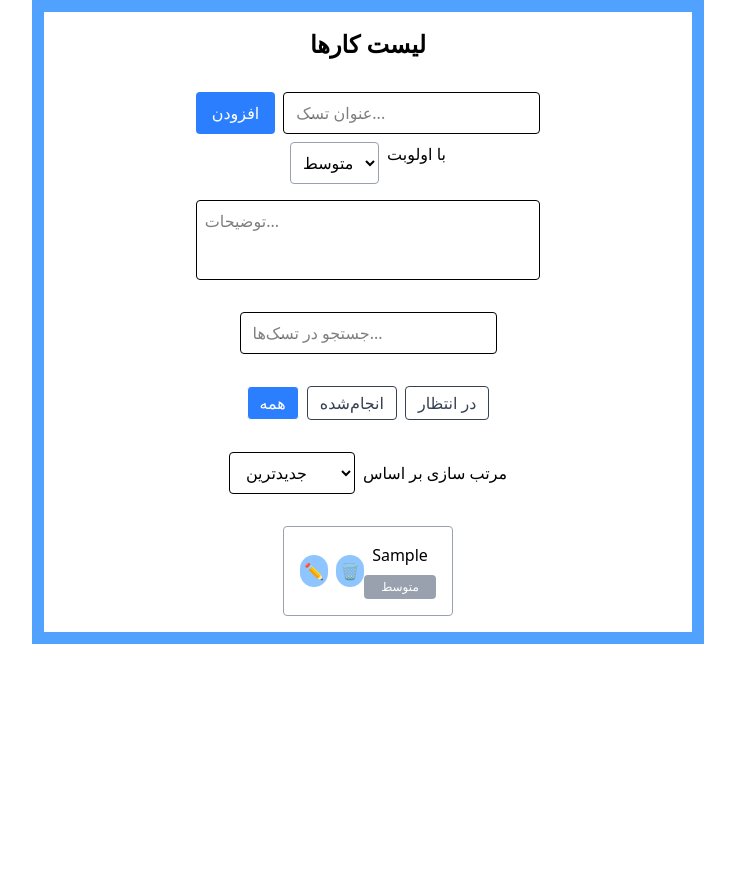
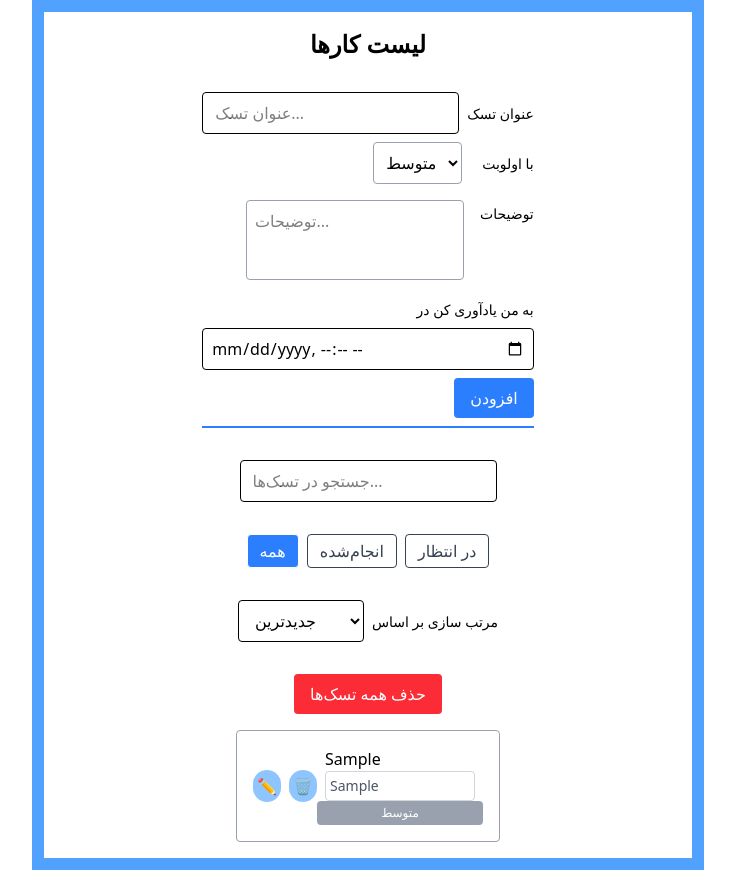
Before and after one commit to Parnia-prhn/todo-app, a React (Vite) app: page / in a window 1280 px wide. Both pictures are taken after typing "Sample", "Sample" into the empty fields and a click on the button "افزودن". Shown: the whole page, without its empty margins (272-1007 px from the left). Before the commit the page ends 800 px from the top, so only its background shows below. Built offline with nearby package versions, Linux system fonts and the light colour scheme.

Commit message:
feat: add reminder and localStorage for tasks

```diff
--- /dev/null
+++ b/src/components/ConfirmDialog.tsx
@@ -0,0 +1,43 @@
+type ConfirmDialogProps = {
+  isOpen: boolean;
+  onClose: () => void;
+  onConfirm: () => void;
+  title?: string;
+  message?: string;
+};
+
+export default function ConfirmDialog({
+  isOpen,
+  onClose,
+  onConfirm,
+  title = "تأیید عملیات",
+  message = "آیا مطمئن هستید؟",
+}: ConfirmDialogProps) {
+  if (!isOpen) return null;
+
+  return (
+    <div className="fixed inset-0 bg-black/40 z-50 flex items-center justify-center">
+      <div className="bg-white rounded-xl p-6 shadow-lg w-full max-w-sm text-center space-y-4">
+        <h2 className="text-lg font-bold">{title}</h2>
+        <p>{message}</p>
+        <div className="flex justify-center gap-4 mt-4">
+          <button
+            onClick={onClose}
+            className="px-4 py-2 rounded border text-gray-700 hover:bg-gray-100"
+          >
+            انصراف
+          </button>
+          <button
+            onClick={() => {
+              onConfirm();
+              onClose();
+            }}
+            className="px-4 py-2 rounded bg-red-500 text-white hover:bg-red-600"
+          >
+            تأیید
+          </button>
+        </div>
+      </div>
+    </div>
+  );
+}
--- a/src/components/TaskForm.tsx
+++ b/src/components/TaskForm.tsx
@@ -1,36 +1,36 @@
-"use client";
 import { useState } from "react";
 import { Priority } from "../types/Task";
 
 type Props = {
-  onAdd: (title: string, priority: Priority, description?: string) => void;
+  onAdd: (
+    title: string,
+    priority: Priority,
+    description?: string,
+    reminderAt?: string
+  ) => void;
 };
 
 export default function TaskForm({ onAdd }: Props) {
   const [title, setTitle] = useState("");
   const [priority, setPriority] = useState<Priority>("medium");
   const [description, setDescription] = useState("");
+  const [reminderAt, setReminderAt] = useState("");
   const handleSubmit = (e: React.FormEvent) => {
     e.preventDefault();
     const trimmed = title.trim();
+
     if (!trimmed) return;
-    onAdd(trimmed, priority, description);
+    onAdd(trimmed, priority, description, reminderAt);
     setTitle("");
     setPriority("medium");
     setDescription("");
+    setReminderAt("");
   };
 
   return (
     <form onSubmit={handleSubmit} className="flex gap-2 mb-4">
-      <div className="flex flex-col gap-2 items-center">
+      <div className="flex flex-col gap-2 items-end">
         <div className="flex flex-row gap-2">
-          <button
-            type="submit"
-            className="bg-blue-500 text-white px-4 py-2 rounded"
-          >
-            افزودن
-          </button>
-
           <input
             type="text"
             placeholder="عنوان تسک..."
@@ -38,6 +38,7 @@ export default function TaskForm({ onAdd }: Props) {
             onChange={(e) => setTitle(e.target.value)}
             className="flex-1 border px-3 py-2 rounded"
           />
+          <label className="block mt-3 text-sm">عنوان تسک</label>
         </div>
         <div className="flex flex-row gap-2">
           <select
@@ -49,14 +50,31 @@ export default function TaskForm({ onAdd }: Props) {
             <option value="medium">متوسط</option>
             <option value="high">زیاد</option>
           </select>
-          <label className="">با اولوبت</label>
+          <label className="block mt-3 ml-3 text-sm">با اولوبت</label>
         </div>
-        <textarea
-          placeholder="توضیحات..."
-          value={description}
-          onChange={(e) => setDescription(e.target.value)}
-          className="border p-2 rounded w-full mt-2 h-20 resize-none"
+        <div className="flex flex-row gap-2">
+          <textarea
+            placeholder="توضیحات..."
+            value={description}
+            onChange={(e) => setDescription(e.target.value)}
+            className="border border-gray-400 p-2 rounded w-full mt-2 h-20 resize-none"
+          />
+          <label className="block mt-3 ml-2 text-sm">توضیحات</label>
+        </div>
+        <label className="block mt-3 text-sm">به من یادآوری کن در</label>
+        <input
+          type="datetime-local"
+          value={reminderAt}
+          onChange={(e) => setReminderAt(e.target.value)}
+          className="border p-2 rounded w-full"
         />
+        <button
+          type="submit"
+          className="bg-blue-500 text-white px-4 py-2 rounded"
+        >
+          افزودن
+        </button>
+        <span className="h-0 w-full border border-blue-500"></span>
       </div>
     </form>
   );
--- a/src/components/TaskItem.tsx
+++ b/src/components/TaskItem.tsx
@@ -10,7 +10,8 @@ type Props = {
     id: string,
     newText: string,
     priority: Priority,
-    description?: string
+    description?: string,
+    reminderAt?: string
   ) => void;
 };
 
@@ -18,7 +19,9 @@ export default function TaskItem({ task, onToggle, onDelete, onEdit }: Props) {
   const [isEditing, setIsEditing] = useState(false);
   const [editTitle, setEditTitle] = useState(task.title);
   const [editedPriority, setEditedPriority] = useState<Priority>(task.priority);
-  const [editedDescription, setEditedDescription] = useState("");
+  const [editedDescription, setEditedDescription] = useState(task?.description);
+  const [editedReminderAt, setEditedReminderAt] = useState(task?.reminderAt);
+  console.log("rr", task?.reminderAt);
   const handleSave = () => {
     if (editTitle.trim()) {
       onEdit(task.id, editTitle.trim(), editedPriority, editedDescription);
@@ -41,6 +44,8 @@ export default function TaskItem({ task, onToggle, onDelete, onEdit }: Props) {
               onClick={() => {
                 setIsEditing(false);
                 setEditTitle(task.title);
+                setEditedDescription(task?.description);
+                setEditedReminderAt(task?.reminderAt);
               }}
               className="cursor-pointer bg-blue-300 p-1 rounded-full"
             >
@@ -75,6 +80,8 @@ export default function TaskItem({ task, onToggle, onDelete, onEdit }: Props) {
                 if (e.key === "Escape") {
                   setIsEditing(false);
                   setEditTitle(task.title);
+                  setEditedDescription(task?.description);
+                  setEditedReminderAt(task?.reminderAt);
                 }
               }}
               autoFocus
@@ -84,6 +91,12 @@ export default function TaskItem({ task, onToggle, onDelete, onEdit }: Props) {
               value={editedDescription}
               onChange={(e) => setEditedDescription(e.target.value)}
               className="border p-2 rounded w-full mt-2 h-20 resize-none"
+            />
+            <input
+              type="datetime-local"
+              value={editedReminderAt}
+              onChange={(e) => setEditedReminderAt(e.target.value)}
+              className="border p-2 rounded w-full"
             />
             <div className="flex flex-row gap-2 items-center justify-center">
               <select
@@ -99,6 +112,7 @@ export default function TaskItem({ task, onToggle, onDelete, onEdit }: Props) {
             </div>
           </div>
         ) : (
+          <div>
             <span
               onClick={() => onToggle(task.id)}
               className={`cursor-pointer mx-2 ${
@@ -107,18 +121,27 @@ export default function TaskItem({ task, onToggle, onDelete, onEdit }: Props) {
             >
               {task.title}
             </span>
-        )}
-        {task.description && (
-        <p className="text-sm text-gray-600 mt-1 whitespace-pre-wrap">
-          {task.description}
+            {task?.description && (
+              <p className="w-[150px] p-1 border border-gray-300 rounded text-sm  text-gray-600 mx-2 whitespace-pre-wrap">
+                {task?.description}
               </p>
             )}
+            {task.reminderAt &&
+              new Date(task.reminderAt) <= new Date() &&
+              !task.completed && (
+                <p className="text-red-500 text-sm my-2">
+                  ⏰ زمان یادآوری رسیده!
+                </p>
+              )}
+            <PriorityBadge priority={task.priority} />
+          </div>
+        )}
+
         {task.completed && task.completedAt && (
           <p className="text-xs text-green-600 mx-4">
             تکمیل‌شده در: {new Date(task.completedAt).toLocaleString("fa-IR")}
           </p>
         )}
-        <PriorityBadge priority={task.priority} />
       </div>
     </div>
   );
--- a/src/components/TaskList.tsx
+++ b/src/components/TaskList.tsx
@@ -7,7 +7,8 @@ type Props = {
     id: string,
     newTitle: string,
     priority: Priority,
-    description?: string
+    description?: string,
+    reminderAt?: string
   ) => void;
   onDelete: (id: string) => void;
   onToggle: (id: string) => void;
--- a/src/components/TaskSort.tsx
+++ b/src/components/TaskSort.tsx
@@ -29,7 +29,7 @@ export default function TaskSort({ sortBy, onChange }: Props) {
         <option value="createdAt_asc">قدیمی‌ترین</option>
         <option value="title">عنوان (الفبا)</option>
       </select>
-      <label className="ml-2">مرتب سازی بر اساس</label>
+      <label className="ml-2   text-sm">مرتب سازی بر اساس</label>
     </div>
   );
 }
--- a/src/pages/Home.tsx
+++ b/src/pages/Home.tsx
@@ -6,16 +6,56 @@ import TaskList from "../components/TaskList";
 import TaskFilter from "../components/TaskFilter";
 import TaskSearch from "../components/TaskSearch";
 import TaskSort from "../components/TaskSort";
+import { useEffect, useRef } from "react";
+import ConfirmDialog from "../components/ConfirmDialog";
 
 export default function App() {
-  const [tasks, setTasks] = useState<Task[]>([]);
+  const [tasks, setTasks] = useState<Task[]>(() => {
+    const saved = localStorage.getItem("tasks");
+    return saved ? JSON.parse(saved) : [];
+  });
   const [filter, setFilter] = useState<"all" | "completed" | "pending">("all");
   const [searchQuery, setSearchQuery] = useState("");
   const [sortBy, setSortBy] = useState<
     "createdAt_desc" | "createdAt_asc" | "title" | "priority" | "completed"
   >("createdAt_desc");
+  const [isConfirmOpen, setIsConfirmOpen] = useState(false);
+  useEffect(() => {
+    localStorage.setItem("tasks", JSON.stringify(tasks));
+  }, [tasks]);
+  const handleClearAll = () => {
+    setIsConfirmOpen(true);
+  };
 
-  const addTask = (title: string, priority: Priority = "medium") => {
+  const confirmDeleteAll = () => {
+    setTasks([]);
+  };
+  const audioRef = useRef<HTMLAudioElement | null>(null);
+
+  useEffect(() => {
+    const interval = setInterval(() => {
+      tasks.forEach((task) => {
+        if (
+          task.reminderAt &&
+          !task.completed &&
+          new Date(task.reminderAt) <= new Date()
+        ) {
+          if (audioRef.current) {
+            audioRef.current.play();
+          }
+        }
+      });
+    }, 60000);
+
+    return () => clearInterval(interval);
+  }, [tasks]);
+
+  const addTask = (
+    title: string,
+    priority: Priority = "medium",
+    description?: string,
+    reminderAt?: string
+  ) => {
     setTasks((prev) => [
       {
         id: uuid(),
@@ -23,16 +63,30 @@ export default function App() {
         completed: false,
         createdAt: new Date().toISOString(),
         priority,
+        description,
+        reminderAt,
       },
       ...prev,
     ]);
   };
 
-  const editTask = (id: string, newTitle: string, newPriority: Priority) => {
+  const editTask = (
+    id: string,
+    newTitle: string,
+    newPriority: Priority,
+    description?: string,
+    reminderAt?: string
+  ) => {
     setTasks((prev) =>
       prev.map((task) =>
         task.id === id
-          ? { ...task, title: newTitle, priority: newPriority }
+          ? {
+              ...task,
+              title: newTitle,
+              priority: newPriority,
+              description: description,
+              reminderAt: reminderAt,
+            }
           : task
       )
     );
@@ -79,7 +133,7 @@ export default function App() {
         (b.completedAt ? new Date(b.completedAt).getTime() : 0) -
         (a.completedAt ? new Date(a.completedAt).getTime() : 0)
       );
-    }else {
+    } else {
       return a.title.localeCompare(b.title);
     }
   });
@@ -91,12 +145,28 @@ export default function App() {
       <TaskSearch query={searchQuery} onChange={setSearchQuery} />
       <TaskFilter filter={filter} onChange={setFilter} />
       <TaskSort sortBy={sortBy} onChange={setSortBy} />
+      {tasks.length !== 0 && (
+        <button
+          onClick={handleClearAll}
+          className="bg-red-500 text-white px-4 py-2 rounded hover:bg-red-600"
+        >
+          حذف همه تسک‌ها
+        </button>
+      )}
       <TaskList
         tasks={sorted}
         onEdit={editTask}
         onDelete={deleteTask}
         onToggle={toggleTask}
       />
+      <audio ref={audioRef} src="/bell.wav" preload="auto" />
+      <ConfirmDialog
+        isOpen={isConfirmOpen}
+        onClose={() => setIsConfirmOpen(false)}
+        onConfirm={confirmDeleteAll}
+        title="حذف همه تسک‌ها"
+        message="آیا مطمئنی می‌خوای همه تسک‌ها حذف بشن؟"
+      />
     </div>
   );
 }
--- a/src/types/Task.ts
+++ b/src/types/Task.ts
@@ -8,4 +8,5 @@ export type Task = {
   completedAt?: string | null;
   priority: Priority;
   description?: string;
+  reminderAt?: string;
 };
```
Also changed, not shown: 1 other file (tests, documents, lock files or other folders). Lines whose indentation alone changed are shown as unchanged.
